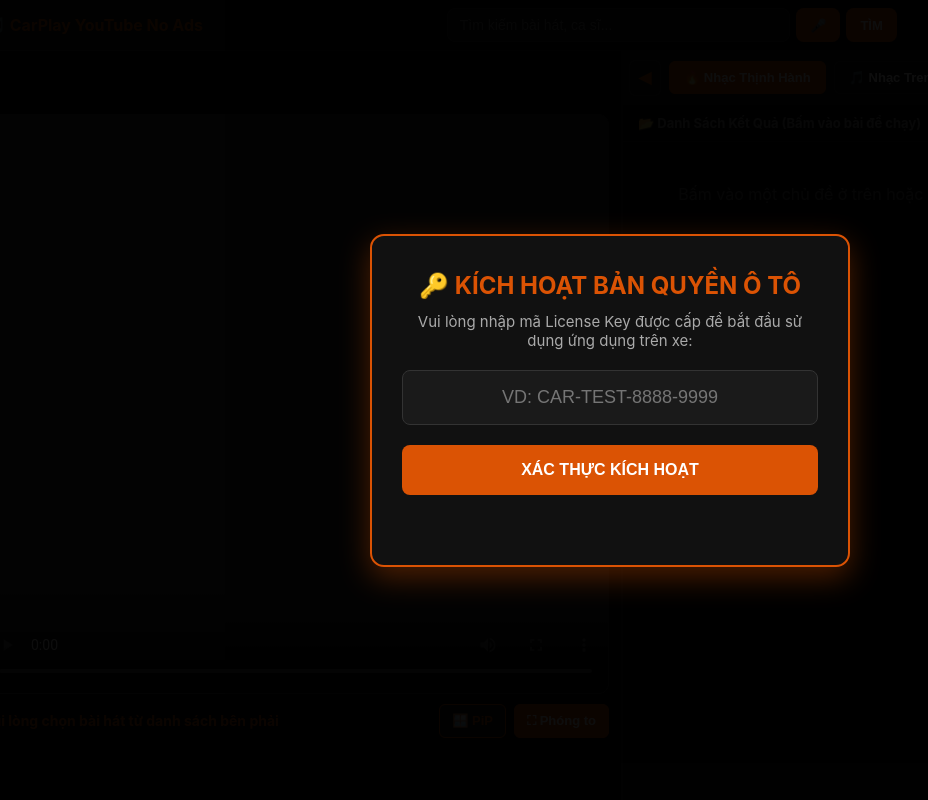
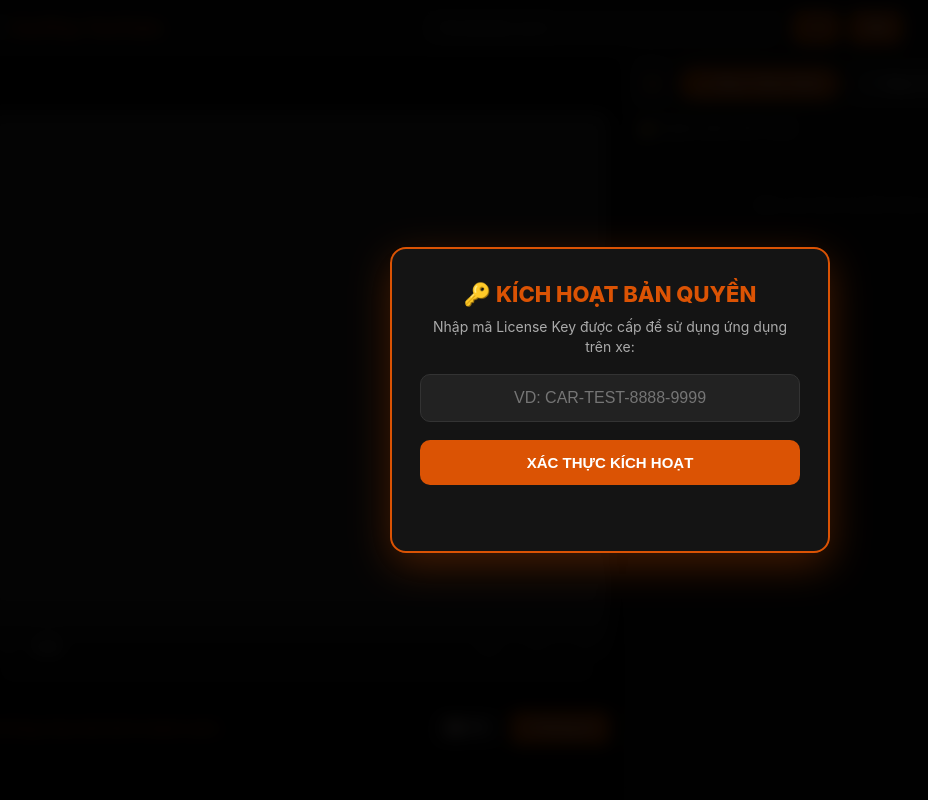
Before and after one commit to Thanhtvsys/carplayph, a Flask app: page / in a window 1280 px wide. Shown: the whole page, without its empty margins (30-958 px from the left). Run offline with Flask 3, Linux system fonts and the light colour scheme.

Commit message:
Update index.html

```diff
--- a/templates/index.html
+++ b/templates/index.html
@@ -2,99 +2,121 @@
 <html lang="vi">
 <head>
     <meta charset="UTF-8">
-    <meta name="viewport" content="width=device-width, initial-scale=1.0">
-    <title>CarPlay YouTube No Ads & License</title>
+    <meta name="viewport" content="width=device-width, initial-scale=1.0, maximum-scale=1.0, user-scalable=no">
+    <title>CarPlay YouTube Premium</title>
     <style>
-        * { box-sizing: border-box; margin: 0; padding: 0; }
+        * { box-sizing: border-box; margin: 0; padding: 0; -webkit-tap-highlight-color: transparent; }
+
         body {
-            background-color: #000000;
+            background-color: #0A0A0A;
             color: #FFFFFF;
-            font-family: -apple-system, BlinkMacSystemFont, "Segoe UI", Roboto, sans-serif;
+            font-family: -apple-system, BlinkMacSystemFont, "SF Pro Text", "Segoe UI", Roboto, sans-serif;
             height: 100vh;
             display: flex;
             flex-direction: column;
             overflow: hidden;
+            user-select: none;
         }
 
+        /* THANH HEADER ĐỈNH MÀN HÌNH */
         .header-bar {
             display: flex;
             justify-content: space-between;
             align-items: center;
-            padding: 8px 16px;
-            background-color: #111;
+            padding: 10px 16px;
+            background-color: #121212;
             border-bottom: 1px solid #222;
-            z-index: 10;
-            gap: 10px;
+            gap: 12px;
+            height: 56px;
+            flex-shrink: 0;
         }
-        .header-bar h1 { color: #DB5304; font-size: 16px; white-space: nowrap; }
+        .header-bar h1 {
+            color: #DB5304;
+            font-size: 17px;
+            font-weight: 800;
+            white-space: nowrap;
+            letter-spacing: 0.5px;
+        }
 
+        /* KHUNG TÌM KIẾM TOUCH-FRIENDLY */
         .search-box {
             display: flex;
-            gap: 6px;
+            gap: 8px;
             flex: 1;
-            max-width: 450px;
+            max-width: 480px;
         }
         .search-box input {
-            background-color: #1A1A1A;
+            background-color: #1E1E1E;
             border: 1px solid #333;
             color: #FFF;
-            padding: 8px 12px;
-            border-radius: 8px;
+            padding: 8px 14px;
+            border-radius: 10px;
             outline: none;
             width: 100%;
             font-size: 14px;
+            transition: all 0.2s;
         }
         .search-box input:focus {
-            background-color: #222;
+            background-color: #262626;
             border-color: #DB5304;
         }
-        .search-box button {
+        .search-box button, .mic-btn {
             background-color: #DB5304;
             color: #FFF;
             border: none;
-            padding: 8px 14px;
-            border-radius: 8px;
+            padding: 0 16px;
+            border-radius: 10px;
             font-weight: bold;
             cursor: pointer;
             font-size: 13px;
             white-space: nowrap;
+            display: flex;
+            align-items: center;
+            justify-content: center;
+            transition: transform 0.1s, background-color 0.2s;
+        }
+        .search-box button:active, .mic-btn:active {
+            transform: scale(0.95);
+            background-color: #B54202;
         }
         .mic-btn {
             background-color: #222;
             border: 1px solid #DB5304;
             color: #DB5304;
-            padding: 8px 12px;
-            border-radius: 8px;
-            cursor: pointer;
-            font-size: 15px;
+            font-size: 16px;
+            padding: 0 12px;
         }
 
         .logout-btn {
-            background-color: #222;
-            color: #DB5304;
-            border: 1px solid #DB5304;
-            padding: 6px 10px;
-            border-radius: 6px;
-            font-weight: bold;
+            background-color: #1A1A1A;
+            color: #888;
+            border: 1px solid #333;
+            padding: 6px 12px;
+            border-radius: 8px;
+            font-weight: 600;
             cursor: pointer;
-            font-size: 12px;
+            font-size: 11px;
             white-space: nowrap;
         }
+        .logout-btn:active { color: #FFF; border-color: #666; }
 
+        /* CẤU TRÚC BỐ CỤC CHIA ĐÔI 50% - 50% */
         .content-layout {
             display: flex;
             flex: 1;
             width: 100vw;
-            height: calc(100vh - 50px);
+            height: calc(100vh - 56px);
             overflow: hidden;
         }
 
         @media (max-width: 768px) {
             .content-layout { flex-direction: column; }
-            .video-container, .right-container { width: 100% !important; height: 50% !important; }
+            .video-container { width: 100% !important; height: 45% !important; border-right: none !important; border-bottom: 2px solid #222; }
+            .right-container { width: 100% !important; height: 55% !important; }
             .header-bar h1 { display: none; }
         }
 
+        /* KHUNG TRÁI: PHÁT VIDEO CHÍNH */
         .video-container {
             flex: 1;
             width: 50%;
@@ -103,21 +125,20 @@
             flex-direction: column;
             justify-content: center;
             align-items: center;
-            background-color: #000;
-            padding: 12px;
-            border-right: 2px solid #222;
-            position: relative;
+            background-color: #050505;
+            padding: 14px;
+            border-right: 1px solid #222;
         }
         .video-wrapper {
             width: 100%;
             height: 100%;
-            max-height: 80%;
+            max-height: 82%;
             aspect-ratio: 16/9;
-            background-color: #111;
-            border-radius: 10px;
+            background-color: #000;
+            border-radius: 12px;
             overflow: hidden;
-            border: 1px solid #333;
-            position: relative;
+            border: 1px solid #2A2A2A;
+            box-shadow: 0 8px 24px rgba(0,0,0,0.7);
             display: flex;
             justify-content: center;
             align-items: center;
@@ -134,13 +155,13 @@
             justify-content: space-between;
             align-items: center;
             width: 100%;
-            margin-top: 10px;
+            margin-top: 12px;
             gap: 10px;
         }
         #current-title {
             font-size: 14px;
             color: #DB5304;
-            font-weight: bold;
+            font-weight: 700;
             overflow: hidden;
             text-overflow: ellipsis;
             white-space: nowrap;
@@ -151,23 +172,24 @@
             gap: 8px;
         }
         .ctrl-btn {
-            background-color: #1A1A1A;
-            color: #DB5304;
-            border: 1px solid #DB5304;
-            padding: 8px 12px;
-            border-radius: 6px;
+            background-color: #1C1C1E;
+            color: #FFF;
+            border: 1px solid #333;
+            padding: 8px 14px;
+            border-radius: 8px;
             font-size: 13px;
-            font-weight: bold;
+            font-weight: 700;
             cursor: pointer;
             display: flex;
             align-items: center;
             gap: 6px;
-            transition: all 0.2s;
+            transition: all 0.15s;
             white-space: nowrap;
         }
         .ctrl-btn:active {
+            transform: scale(0.95);
             background-color: #DB5304;
-            color: #FFF;
+            border-color: #DB5304;
         }
         .ctrl-btn-fs {
             background-color: #DB5304;
@@ -175,11 +197,12 @@
             border: 1px solid #DB5304;
         }
 
+        /* KHUNG PHẢI: MENU CHỦ ĐỀ & PLAYLIST */
         .right-container {
             flex: 1;
             width: 50%;
             height: 100%;
-            background-color: #111111;
+            background-color: #121212;
             display: flex;
             flex-direction: column;
             overflow: hidden;
@@ -187,32 +210,33 @@
         .category-wrapper {
             display: flex;
             align-items: center;
-            background-color: #161616;
+            background-color: #181818;
             border-bottom: 1px solid #222;
-            padding: 6px;
-            position: relative;
+            padding: 8px;
+            gap: 6px;
             flex-shrink: 0;
         }
         .cat-nav-btn {
             background-color: #222;
             color: #DB5304;
             border: 1px solid #333;
-            width: 32px;
-            height: 36px;
-            border-radius: 6px;
-            font-size: 16px;
+            width: 36px;
+            height: 38px;
+            border-radius: 8px;
+            font-size: 14px;
             font-weight: bold;
             cursor: pointer;
             display: flex;
             align-items: center;
             justify-content: center;
             flex-shrink: 0;
-            z-index: 2;
         }
+        .cat-nav-btn:active { background-color: #DB5304; color: #FFF; }
+
         .category-menu {
             display: flex;
             gap: 8px;
-            padding: 4px 8px;
+            padding: 2px 4px;
             overflow-x: auto;
             scroll-behavior: smooth;
             -webkit-overflow-scrolling: touch;
@@ -221,78 +245,87 @@
         }
         .category-menu::-webkit-scrollbar { display: none; }
         .cat-btn {
-            background-color: #1A1A1A;
-            color: #FFF;
+            background-color: #242424;
+            color: #CCC;
             border: 1px solid #333;
-            padding: 8px 14px;
-            border-radius: 6px;
+            padding: 8px 16px;
+            border-radius: 20px;
             font-size: 13px;
-            font-weight: bold;
+            font-weight: 600;
             cursor: pointer;
             white-space: nowrap;
             transition: all 0.2s;
             flex-shrink: 0;
         }
-        .cat-btn:hover, .cat-btn.active {
+        .cat-btn:active, .cat-btn.active {
             background-color: #DB5304;
+            color: #FFF;
             border-color: #DB5304;
+            box-shadow: 0 2px 8px rgba(219, 83, 4, 0.4);
         }
 
         .playlist-header {
-            padding: 10px 15px;
-            font-size: 13px;
-            font-weight: bold;
-            color: #888;
-            border-bottom: 1px solid #222;
+            padding: 10px 16px;
+            font-size: 12px;
+            font-weight: 700;
+            color: #777;
+            text-transform: uppercase;
+            letter-spacing: 0.5px;
+            border-bottom: 1px solid #1F1F1F;
             flex-shrink: 0;
         }
 
         .playlist-items {
             flex: 1;
             overflow-y: auto;
-            padding: 12px;
+            padding: 10px;
+            -webkit-overflow-scrolling: touch;
         }
         .song-item {
             display: flex;
             align-items: center;
-            padding: 10px;
-            margin-bottom: 10px;
+            padding: 8px 10px;
+            margin-bottom: 8px;
             background-color: #1A1A1A;
-            border-radius: 8px;
+            border-radius: 10px;
             cursor: pointer;
-            border: 1px solid transparent;
-            transition: all 0.2s;
+            border: 1px solid #262626;
+            transition: all 0.15s;
         }
-        .song-item:hover, .song-item.active {
-            background-color: #222;
+        .song-item:active, .song-item.active {
+            background-color: #262626;
             border-color: #DB5304;
+            transform: scale(0.99);
         }
         .song-thumb {
-            width: 100px;
-            height: 56px;
+            width: 96px;
+            height: 54px;
             object-fit: cover;
             border-radius: 6px;
             margin-right: 12px;
-            background-color: #333;
+            background-color: #000;
             flex-shrink: 0;
         }
         .song-info { flex: 1; overflow: hidden; }
         .song-title {
             font-size: 13px;
-            font-weight: bold;
-            color: #FFF;
+            font-weight: 600;
+            color: #EEE;
             margin-bottom: 4px;
             display: -webkit-box;
             -webkit-line-clamp: 2;
             -webkit-box-orient: vertical;
             overflow: hidden;
+            line-height: 1.3;
         }
         .song-artist { font-size: 11px; color: #888; }
 
+        /* MODAL KÍCH HOẠT KEY BẢN QUYỀN VIP */
         .license-modal {
             position: fixed;
             top: 0; left: 0; width: 100vw; height: 100vh;
-            background-color: rgba(0, 0, 0, 0.95);
+            background-color: rgba(0, 0, 0, 0.92);
+            backdrop-filter: blur(8px);
             z-index: 99999;
             display: flex;
             flex-direction: column;
@@ -300,52 +333,56 @@
             align-items: center;
         }
         .license-box {
-            background-color: #111111;
+            background-color: #141414;
             border: 2px solid #DB5304;
-            padding: 35px 30px;
-            border-radius: 14px;
+            padding: 32px 28px;
+            border-radius: 16px;
             width: 90%;
-            max-width: 480px;
+            max-width: 440px;
             text-align: center;
-            box-shadow: 0 10px 30px rgba(219, 83, 4, 0.35);
+            box-shadow: 0 12px 40px rgba(219, 83, 4, 0.3);
         }
-        .license-box h2 { color: #DB5304; margin-bottom: 12px; font-size: 24px; }
-        .license-box p { color: #AAAAAA; margin-bottom: 20px; font-size: 15px; }
+        .license-box h2 { color: #DB5304; margin-bottom: 10px; font-size: 22px; font-weight: 800; }
+        .license-box p { color: #AAA; margin-bottom: 18px; font-size: 14px; line-height: 1.4; }
         .license-box input {
             width: 100%;
-            padding: 16px;
-            font-size: 18px;
-            border-radius: 8px;
+            padding: 14px;
+            font-size: 16px;
+            border-radius: 10px;
             border: 1px solid #333;
-            background-color: #1A1A1A;
+            background-color: #222;
             color: #FFF;
             text-align: center;
-            margin-bottom: 20px;
+            margin-bottom: 18px;
+            outline: none;
         }
+        .license-box input:focus { border-color: #DB5304; }
         .license-box button {
             width: 100%;
-            padding: 16px;
-            font-size: 16px;
+            padding: 14px;
+            font-size: 15px;
             background-color: #DB5304;
             color: #FFF;
             border: none;
-            border-radius: 8px;
+            border-radius: 10px;
             font-weight: bold;
             cursor: pointer;
+            transition: background-color 0.2s;
         }
-        #license-msg { margin-top: 15px; font-weight: bold; font-size: 14px; min-height: 20px; }
+        .license-box button:active { background-color: #B54202; }
+        #license-msg { margin-top: 14px; font-weight: 600; font-size: 13px; min-height: 20px; }
     </style>
 </head>
 <body>
 
     <div class="header-bar">
-        <h1>🎵 CarPlay YouTube No Ads</h1>
+        <h1>🎵 CarPlay YouTube</h1>
         <div class="search-box">
-            <input type="text" id="search-input" placeholder="Tìm kiếm bài hát, ca sĩ..." onkeypress="if(event.key === 'Enter') searchMusic()">
-            <button class="mic-btn" onclick="startVoiceSearch()" title="Tìm kiếm bằng giọng nói">🎤</button>
+            <input type="text" id="search-input" placeholder="Tìm bài hát, ca sĩ..." onkeypress="if(event.key === 'Enter') searchMusic()">
+            <button class="mic-btn" onclick="startVoiceSearch()" title="Tìm bằng giọng nói">🎤</button>
             <button onclick="searchMusic()">TÌM</button>
         </div>
-        <button class="logout-btn" onclick="resetLicense()">ĐỔI MÃ KEY</button>
+        <button class="logout-btn" onclick="resetLicense()">ĐỔI KEY</button>
     </div>
 
     <div class="content-layout">
@@ -354,10 +391,10 @@
                 <video id="player" controls playsinline></video>
             </div>
             <div class="video-toolbar">
-                <div id="current-title">Vui lòng chọn bài hát từ danh sách bên phải</div>
+                <div id="current-title">Vui lòng chọn bài hát từ danh sách</div>
                 <div class="action-buttons">
                     <button class="ctrl-btn" onclick="togglePiP()" title="Thu nhỏ nổi màn hình">🪟 PiP</button>
-                    <button class="ctrl-btn ctrl-btn-fs" onclick="toggleFullScreen()" title="Phóng to toàn màn hình">⛶ Phóng to</button>
+                    <button class="ctrl-btn ctrl-btn-fs" onclick="toggleFullScreen()" title="Phóng to màn hình">⛶ Phóng to</button>
                 </div>
             </div>
         </div>
@@ -375,18 +412,18 @@
                 <button class="cat-nav-btn" onclick="scrollCategory(1)">▶</button>
             </div>
 
-            <div class="playlist-header">📂 Danh Sách Kết Quả (Bấm vào bài để chạy)</div>
+            <div class="playlist-header">📂 Danh Sách Kết Quả</div>
 
             <div class="playlist-items" id="playlist">
-                <div style="padding:30px; color:#666; text-align:center;">Bấm vào một chủ đề ở trên hoặc tìm kiếm để hiện danh sách bài hát.</div>
+                <div style="padding:40px 20px; color:#666; text-align:center; font-size:13px;">Bấm vào một chủ đề ở trên hoặc tìm kiếm để chọn bài phát.</div>
             </div>
         </div>
     </div>
 
     <div id="license-overlay" class="license-modal" style="display: none;">
         <div class="license-box">
-            <h2>🔑 KÍCH HOẠT BẢN QUYỀN Ô TÔ</h2>
-            <p>Vui lòng nhập mã License Key được cấp để bắt đầu sử dụng ứng dụng trên xe:</p>
+            <h2>🔑 KÍCH HOẠT BẢN QUYỀN</h2>
+            <p>Nhập mã License Key được cấp để sử dụng ứng dụng trên xe:</p>
             <input type="text" id="license-key-input" placeholder="VD: CAR-TEST-8888-9999" autocomplete="off">
             <button onclick="submitLicenseKey()">XÁC THỰC KÍCH HOẠT</button>
             <div id="license-msg"></div>
@@ -398,7 +435,7 @@
 
         function scrollCategory(direction) {
             const menu = document.getElementById('category-menu-bar');
-            menu.scrollBy({ left: direction * 200, behavior: 'smooth' });
+            menu.scrollBy({ left: direction * 180, behavior: 'smooth' });
         }
 
         function toggleFullScreen() {
@@ -461,7 +498,7 @@
             const videoPlayer = document.getElementById('player');
 
             if (!videoPlayer || videoPlayer.tagName !== 'VIDEO') {
-                alert("Chế độ PiP chỉ hỗ trợ khi phát luồng video trực tiếp (không hỗ trợ dạng Iframe). Hãy chọn bài hát khác để chạy trực tiếp!");
+                alert("Chế độ PiP chỉ hỗ trợ khi phát luồng video trực tiếp!");
                 return;
             }
 
@@ -484,18 +521,18 @@
                         await videoPlayer.requestPictureInPicture();
                     }
                 } else {
-                    alert("Thiết bị của bạn không hỗ trợ tách màn hình PiP nổi.");
+                    alert("Thiết bị của bạn không hỗ trợ chế độ PiP nổi.");
                 }
             } catch (err) {
                 console.error("Lỗi PiP:", err);
-                alert("Không thể bật cửa sổ nổi PiP lúc này. Hãy chạm vào màn hình video một lần rồi bấm lại.");
+                alert("Không thể bật cửa sổ nổi PiP lúc này.");
             }
         }
 
         function startVoiceSearch() {
             const SpeechRecognition = window.SpeechRecognition || window.webkitSpeechRecognition;
             if (!SpeechRecognition) {
-                alert("Trình duyệt không hỗ trợ tìm kiếm bằng giọng nói trực tiếp!");
+                alert("Trình duyệt không hỗ trợ nhận diện giọng nói!");
                 return;
             }
             const recognition = new SpeechRecognition();
@@ -504,7 +541,7 @@
             recognition.maxAlternatives = 1;
 
             const searchInput = document.getElementById('search-input');
-            searchInput.placeholder = "Đang nghe giọng nói của bạn...";
+            searchInput.placeholder = "Đang nghe...";
 
             recognition.onresult = (event) => {
                 const speechText = event.results[0][0].transcript;
@@ -513,11 +550,11 @@
             };
 
             recognition.onerror = () => {
-                searchInput.placeholder = "Không nhận diện được giọng nói, thử lại!";
+                searchInput.placeholder = "Thử lại giọng nói...";
             };
 
             recognition.onend = () => {
-                searchInput.placeholder = "Tìm kiếm bài hát, ca sĩ...";
+                searchInput.placeholder = "Tìm bài hát, ca sĩ...";
             };
 
             recognition.start();
@@ -532,7 +569,7 @@
             }
 
             const playlistDiv = document.getElementById('playlist');
-            playlistDiv.innerHTML = '<div style="padding:30px; color:#DB5304; text-align:center;">Đang tải danh sách từ YouTube...</div>';
+            playlistDiv.innerHTML = '<div style="padding:30px; color:#DB5304; text-align:center; font-size:13px;">Đang tải danh sách...</div>';
 
             try {
                 const res = await fetch(`/api/search?q=${encodeURIComponent(query)}`);
@@ -554,10 +591,10 @@
                         playlistDiv.appendChild(item);
                     });
                 } else {
-                    playlistDiv.innerHTML = '<div style="padding:30px; color:#FF5252; text-align:center;">Không tìm thấy bài hát phù hợp.</div>';
+                    playlistDiv.innerHTML = '<div style="padding:30px; color:#FF5252; text-align:center; font-size:13px;">Không tìm thấy bài hát.</div>';
                 }
             } catch (err) {
-                playlistDiv.innerHTML = '<div style="padding:30px; color:#FF5252; text-align:center;">Lỗi kết nối tìm kiếm.</div>';
+                playlistDiv.innerHTML = '<div style="padding:30px; color:#FF5252; text-align:center; font-size:13px;">Lỗi kết nối tìm kiếm.</div>';
             }
         }
 
@@ -620,7 +657,7 @@
             }
 
             msgDiv.style.color = '#AAAAAA';
-            msgDiv.innerText = "Đang kết nối đến máy chủ xác thực...";
+            msgDiv.innerText = "Đang kết nối xác thực...";
 
             try {
                 const response = await fetch(WEB_APP_URL, {
@@ -634,7 +671,7 @@
                 if (data.success) {
                     localStorage.setItem('app_license_key', key);
                     msgDiv.style.color = '#4CAF50';
-                    msgDiv.innerText = "Kích hoạt thành công! Đang vào ứng dụng...";
+                    msgDiv.innerText = "Kích hoạt thành công!";
                     setTimeout(() => {
                         document.getElementById('license-overlay').style.display = 'none';
                         const firstCatBtn = document.querySelector('.cat-btn');
@@ -646,12 +683,12 @@
                 }
             } catch (err) {
                 msgDiv.style.color = '#FF5252';
-                msgDiv.innerText = "Lỗi kết nối mạng! Vui lòng kiểm tra lại.";
+                msgDiv.innerText = "Lỗi kết nối mạng!";
             }
         }
 
         function resetLicense() {
-            if (confirm("Bạn có chắc chắn muốn đổi mã Key bản quyền khác không?")) {
+            if (confirm("Bạn có muốn đổi mã Key bản quyền khác không?")) {
                 localStorage.removeItem('app_license_key');
                 location.reload();
             }
```
